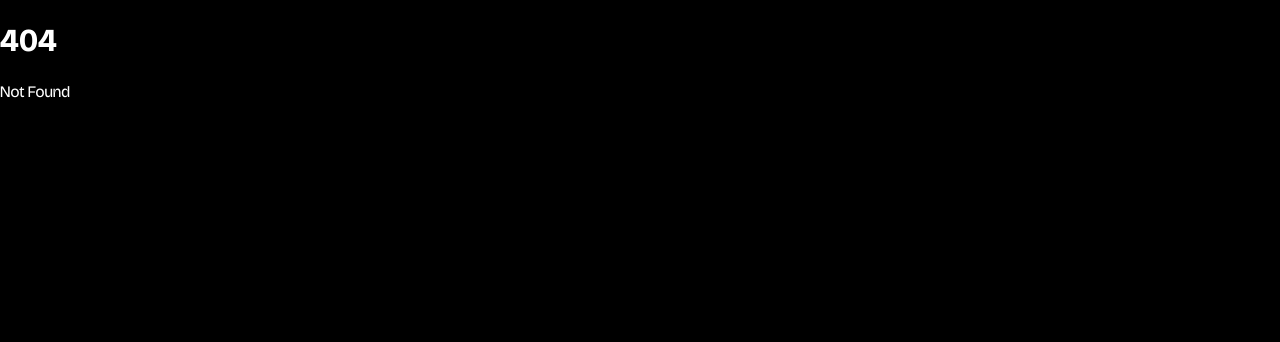
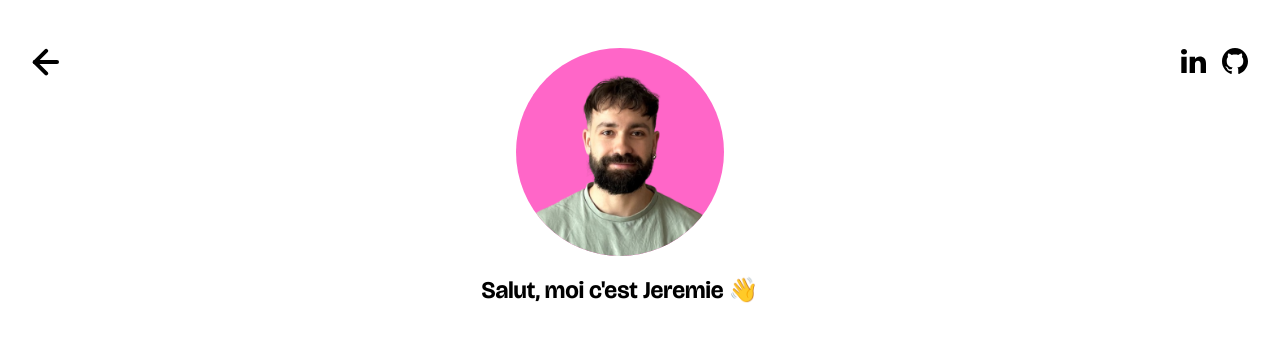
Before and after one commit to les3dev/website, a SvelteKit app: page /jeremie in a window 1280 px wide. Before the commit this address had no page. Shown: the top 342 px of the page. Built offline with nearby package versions, Linux system fonts and the light colour scheme.

Commit message:
feat: add view transition and developers page

```diff
--- /dev/null
+++ b/src/lib/Back.svelte
@@ -0,0 +1,5 @@
+<svg width="27" height="28" viewBox="0 0 27 28" fill="none" xmlns="http://www.w3.org/2000/svg">
+    <rect x="1" y="12" width="26" height="4" rx="2" fill="black" />
+    <rect x="2.8291" y="11.3137" width="20" height="4" rx="2" transform="rotate(45 2.8291 11.3137)" fill="black" />
+    <rect y="14.1421" width="20" height="4" rx="2" transform="rotate(-45 0 14.1421)" fill="black" />
+</svg>
--- a/src/lib/Eyevatar.svelte
+++ b/src/lib/Eyevatar.svelte
@@ -3,6 +3,7 @@
     export let left: {x: number; y: number};
     export let right: {x: number; y: number};
     export let bg: `var(--${string})`;
+    export let name = '';
 
     let leftOffset = {x: 0, y: 0};
     let rightOffset = {x: 0, y: 0};
@@ -42,7 +43,7 @@
 
 <!-- svelte-ignore a11y-no-static-element-interactions -->
 <div class="wrapper" style:--color-bg={bg} on:mousemove={movePupil}>
-    <img {src} alt="" />
+    <img {src} alt="" style:--color-bg={bg} style:view-transition-name={name} />
     <div class="left eye" style:--x="{left.x}px" style:--y="{left.y}px">
         <div class="pupil" style:--x="{leftOffset.x}px" style:--y="{leftOffset.y}px"></div>
     </div>
@@ -113,6 +114,7 @@
     img {
         width: 100%;
         border-radius: 50%;
+        background-color: var(--color-bg);
         border: 0.5rem solid var(--color-white);
     }
 </style>
--- /dev/null
+++ b/src/lib/developers.ts
@@ -0,0 +1,33 @@
+export interface Developer {
+    name: string;
+    color: string;
+    github: string;
+    linkedin: string;
+    biography: string;
+}
+
+export const developers: Record<string, Developer> = {
+    jeremie: {name: 'Jeremie', color: 'var(--color-pink)', biography: ``, linkedin: `jeremie-taboada`, github: `jeremt`},
+    vincent: {
+        name: 'Vincent',
+        color: 'var(--color-indigo)',
+        biography: `Je suis développeur fullstack polyvalent et passionné avec plus de 8 ans d'expérience.
+
+Je travaille principalement sur des projets web (React & SvelteKit) avec une appétence particulière pour le dev back (Node, Golang, PostgreSQL) et une solide connaissance en infra (Docker, Google cloud).
+Mon expérience professionnelle chez Celestory m'a amené à travailler avec de grands groupes comme TF1, la BNP ou encore le CNES.
+J'accorde une attention particulière à l'accompagnement des clients pour répondre le plus efficacement possible à leurs attentes.`,
+        github: `pikanezi`,
+        linkedin: `vincentneel`,
+    },
+    jonathan: {
+        name: 'Jonathan',
+        color: 'var(--color-cyan)',
+        biography: `Je suis un développeur passionné et touche-à-tout.
+
+Mon expérience m'a permis de faire du jeu vidéo (Godot, Unity, Unreal, C#, C++), du front et du back (React, Svelte, Go, TypeScript, PostgreSQL), d'écrire des langages (PEG, Rust) ou encore des outils de création no-code dans le navigateur (Redux, WebSocket).
+
+J'ai travaillé avec des grands noms comme Airbus, TF1, BNP, Décathlon ou encore le CNES.`,
+        github: `jonathanpicques`,
+        linkedin: `jonathanpicques`,
+    },
+};
--- a/src/routes/+layout.svelte
+++ b/src/routes/+layout.svelte
@@ -1,5 +1,24 @@
 <script lang="ts">
+    import {onMount} from 'svelte';
+    import {onNavigate} from '$app/navigation';
     import '../app.css';
+
+    onMount(() => {
+        window.history.scrollRestoration = 'auto';
+    });
+
+    onNavigate((navigation) => {
+        // @ts-ignore missing in typescript because not standard
+        if (!document.startViewTransition) return;
+
+        return new Promise((resolve) => {
+            // @ts-ignore missing in typescript because not standard
+            document.startViewTransition(async () => {
+                resolve();
+                await navigation.complete;
+            });
+        });
+    });
 </script>
 
 <slot />
--- /dev/null
+++ b/src/routes/[name]/+page.server.ts
@@ -0,0 +1,13 @@
+import {error} from '@sveltejs/kit';
+import {developers} from '$lib/developers.js';
+
+export function load({params}) {
+    const developer = developers[params.name];
+    if (!developer) {
+        throw error(404, 'not found');
+    }
+
+    return {
+        developer,
+    };
+}
--- /dev/null
+++ b/src/routes/[name]/+page.svelte
@@ -0,0 +1,94 @@
+<script lang="ts">
+    import Back from '$lib/Back.svelte';
+    import GithubIcon from '$lib/GithubIcon.svelte';
+    import LinkedInIcon from '$lib/LinkedInIcon.svelte';
+
+    export let data;
+</script>
+
+<main>
+    <a href="/#team">
+        <Back />
+    </a>
+    <section>
+        <img
+            src="/images/{data.developer.name.toLocaleLowerCase()}.png"
+            style:--color-bg={data.developer.color}
+            style:--transition-name={data.developer.name.toLocaleLowerCase()}
+            alt=""
+        />
+
+        <h1>Salut, moi c'est {data.developer.name} 👋</h1>
+        <article>
+            {data.developer.biography}
+        </article>
+    </section>
+    <div>
+        <a href="https://www.linkedin.com/in/{data.developer.linkedin}" target="_blank"><LinkedInIcon /></a>
+        <a href="https://github.com/{data.developer.github}" target="_blank"><GithubIcon /></a>
+    </div>
+</main>
+
+<style>
+    main {
+        display: flex;
+        padding: 3rem 2rem;
+        background: #fff;
+        width: 100vw;
+        height: 100vh;
+        align-items: flex-start;
+    }
+    section {
+        max-width: 30rem;
+        margin: 0 auto;
+        display: flex;
+        align-items: center;
+        flex-direction: column;
+    }
+    div {
+        gap: 1rem;
+        display: flex;
+        align-items: center;
+    }
+    a {
+        opacity: 0;
+        animation: appear 1s forwards;
+        color: var(--color-black);
+        transition: scale 0.2s;
+    }
+    a:hover {
+        scale: 1.05;
+    }
+    img {
+        opacity: 0;
+        background-color: var(--color-bg);
+        animation: appear 1s 0.2s forwards;
+        max-width: 13rem;
+        max-height: 13rem;
+        border-radius: 50%;
+        view-transition-name: var(--transition-name);
+    }
+    h1 {
+        opacity: 0;
+        animation: appear 1s 0.3s forwards;
+        color: var(--color-black);
+    }
+
+    article {
+        opacity: 0;
+        animation: appear 1s 0.5s forwards;
+        white-space: pre-line;
+        color: var(--color-black);
+    }
+
+    @keyframes appear {
+        from {
+            opacity: 0;
+            transform: translateY(3rem);
+        }
+        to {
+            opacity: 1;
+            transform: translateY(0);
+        }
+    }
+</style>
--- a/src/styles/theme.css
+++ b/src/styles/theme.css
@@ -19,6 +19,12 @@
 :root {
     scroll-behavior: smooth;
 }
+
+::view-transition-old(root),
+::view-transition-new(root) {
+    animation-duration: 0.3s;
+}
+
 body {
     color: var(--color-white);
     margin: 0;
@@ -91,7 +97,7 @@ button {
     }
 
     /* padding should only be based on text not icons */
-    & > svg {
+    & > svg + * {
         margin: -1rem 0;
     }
 }
```
Also changed, not shown: src/routes/+page.svelte (+13 -7 lines).
